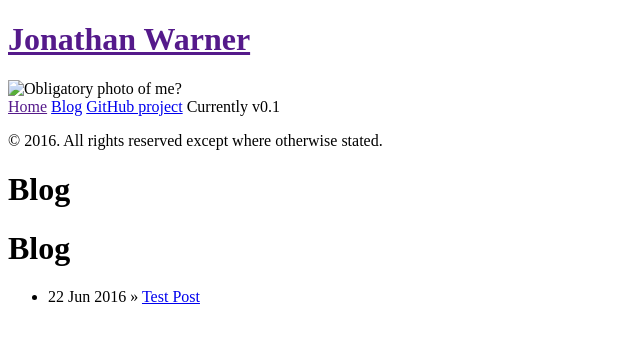
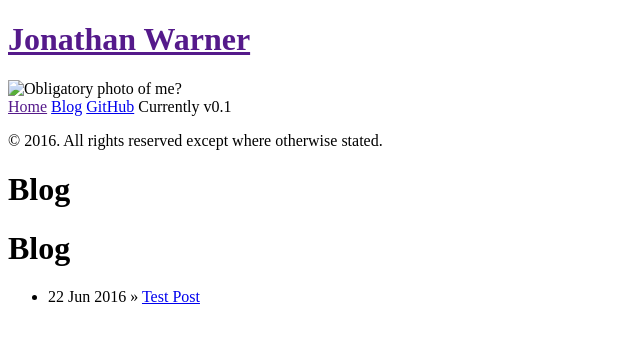
Before and after one commit to toadhats/toadhats.github.io, a Jekyll site: the page built from blog/index.html, in a window 1280 px wide. Shown: the top 343 px of the page, without its empty margins (0-640 px from the left). Built offline with Jekyll 4.4.1, drawn with Linux system fonts in a browser that asks for light colours.

Commit message:
changed github link from site repo to profile
because who really cares about the source for this generic site?

```diff
--- a/_includes/sidebar.html
+++ b/_includes/sidebar.html
@@ -27,7 +27,7 @@
         {% endif %}
       {% endfor %}
 
-      <a class="sidebar-nav-item" href="{{ site.github.repo }}">GitHub project</a>
+      <a class="sidebar-nav-item" href="{{ site.github.page }}">GitHub</a>
       <span class="sidebar-nav-item">Currently v{{ site.version }}</span>
     </nav>
 
```
